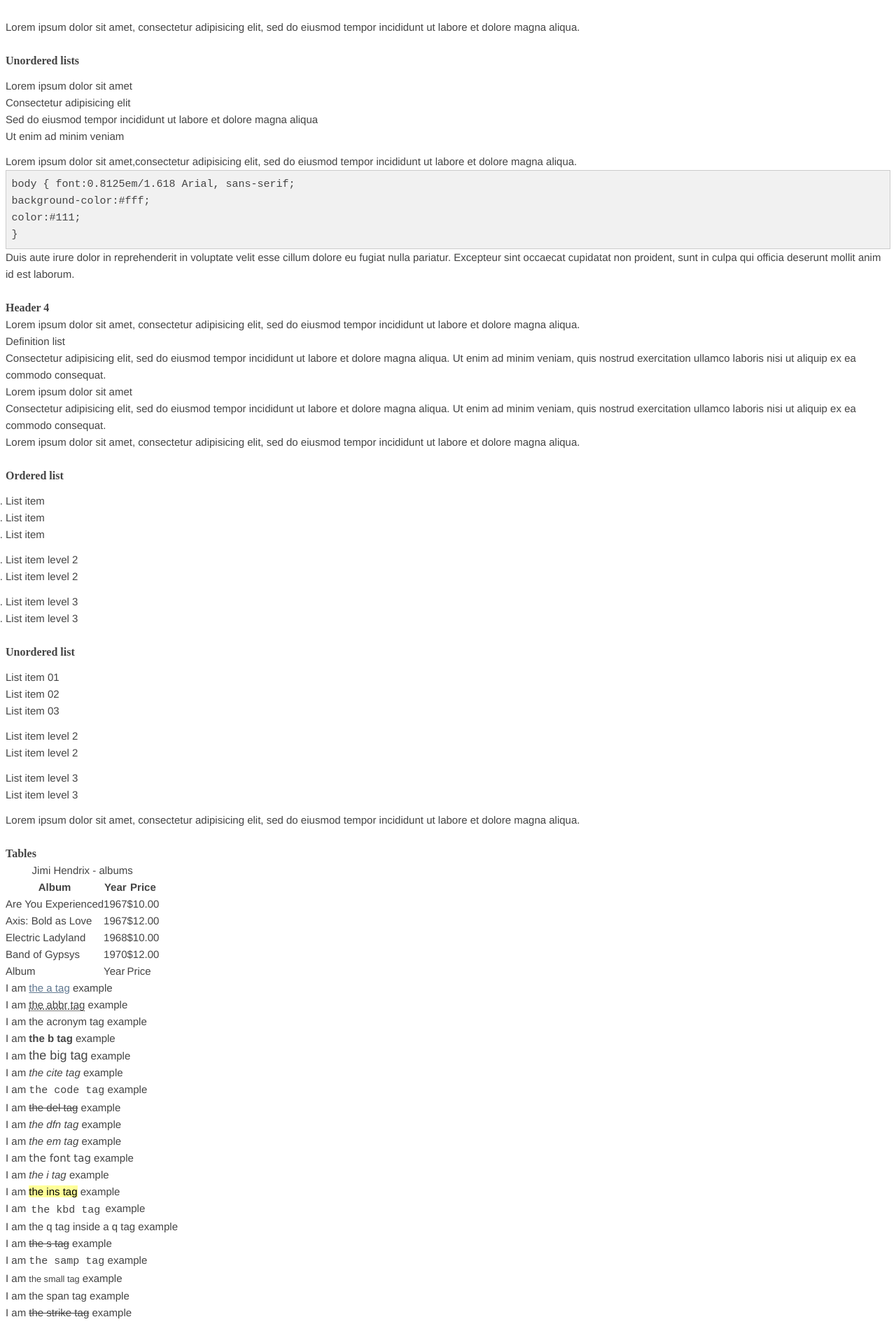
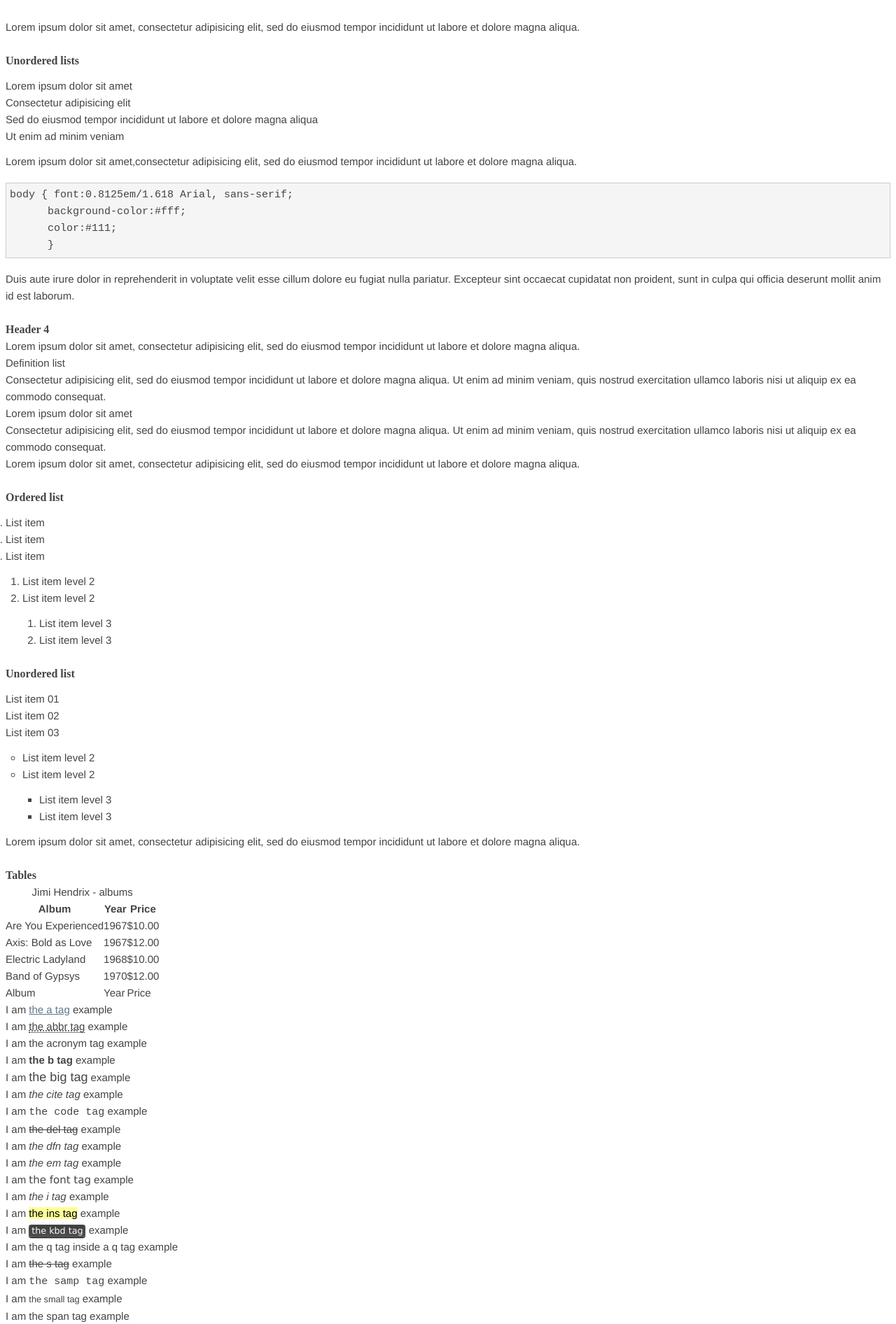
Before and after one commit to trentm/trentm.github.com, a Jekyll site: the page demo/elements.html, which Jekyll copies as it is, in a window 1280 px wide. Shown: the part 841-2733 px from the top of the page at 70% size. Built offline with Jekyll 4.4.1, drawn with Linux system fonts in a browser that asks for light colours; nearby versions of some CDN libraries; some web fonts are replaced; Markdown is read by kramdown in place of the engine named in the settings.

Commit message:
'a' color, 'kbd', 'pre', nested ol/ul indentation

```diff
--- a/css/style.css
+++ b/css/style.css
@@ -133,7 +133,7 @@ body, select, input, textarea { color:#444; }
 html { -webkit-font-smoothing: antialiased; }
 
 a, a:active, a:visited { color:#607890; }
-a:hover { color:#036; }
+a:hover { color: #B24710; }
 /* Accessible focus treatment: http://people.opera.com/patrickl/experiments/keyboard/test */
 a:hover, a:active { outline: none; }
 
@@ -180,7 +180,6 @@ blockquote p.hangquotes, blockquote.hangquotes {
   text-indent: -0.5em;
 }
 
-/* XXX START HERE with ul (nested), ol (nested) pre, code, kbd, dl, etc. */
 ol {
   margin: 12px 0;
   list-style-type: decimal;
@@ -189,29 +188,51 @@ ul {
   margin: 12px 0;
   /* TODO: interesting bullets: one of the decorations I found */
 }
+ol ol,
+ul ul {
+  margin-left: 24px;
+}
 
 pre {
-  padding: 15px;
-
-  /* http://www.pathf.com/blogs/2008/05/formatting-quoted-code-in-blog-posts-css21-white-space-pre-wrap/ */
-  white-space: pre; /* CSS2 */
-  white-space: pre-wrap; /* CSS 2.1 */
-  white-space: pre-line; /* CSS 3 (and 2.1 as well, actually) */
-  word-wrap: break-word; /* IE */
-}
-/* TODO: merge my pre (below) with html5boilerplate pre (above) */
-pre {
-    background-color: #f1f1f1;
-    border: solid #ccc 1px;
-    padding: .5em;
-    overflow: auto;
+  background-color: #f5f5f5;
+  border: solid #ccc 1px;
+  padding: 5px;
+  margin: 18px 0;
+  /* An alternative to overflow is pre-wrap: <http://www.pathf.com/blogs/2008/05/formatting-quoted-code-in-blog-posts-css21-white-space-pre-wrap/> */
+  overflow: auto;
 }
 
+/* Dark key from <https://github.com/michaelhue/keyscss> */
 kbd {
-  margin: 0.1em;
-  padding: 0.1em;
-  border: 1px #ccc;
+  display: inline;
+  display: inline-block;
+  min-width: 1em;
+  padding: .2em .3em;
+  font: normal .85em/1 "Lucida Grande", Lucida, Arial, sans-serif;
+  text-align: center;
+  text-decoration: none;
+  -moz-border-radius: .3em;
+  -webkit-border-radius: .3em;
+  border-radius: .3em;
+  border: none;
+  cursor: default;
+  -moz-user-select: none;
+  -webkit-user-select: none;
+  user-select: none;
+  background: rgb(80, 80, 80);
+  background: -moz-linear-gradient(top, rgb(60, 60, 60), rgb(80, 80, 80));
+  background: -webkit-gradient(linear, left top, left bottom, from(rgb(60, 60, 60)), to(rgb(80, 80, 80)));
+  color: rgb(250, 250, 250);
+  text-shadow: -1px -1px 0 rgb(70, 70, 70);
+  -moz-box-shadow: inset 0 0 1px rgb(150, 150, 150), inset 0 -.05em .4em rgb(80, 80, 80), 0 .1em 0 rgb(30, 30, 30), 0 .1em .1em rgba(0, 0, 0, .3);
+  -webkit-box-shadow: inset 0 0 1px rgb(150, 150, 150), inset 0 -.05em .4em rgb(80, 80, 80), 0 .1em 0 rgb(30, 30, 30), 0 .1em .1em rgba(0, 0, 0, .3);
+  box-shadow: inset 0 0 1px rgb(150, 150, 150), inset 0 -.05em .4em rgb(80, 80, 80), 0 .1em 0 rgb(30, 30, 30), 0 .1em .1em rgba(0, 0, 0, .3);
 }
+kbd[title] {
+  cursor: help;
+}
+
+/* XXX START HERE */
 
 /* }}} */
 
```
Also changed, not shown: demo/demo.html (+19 -6 lines).
